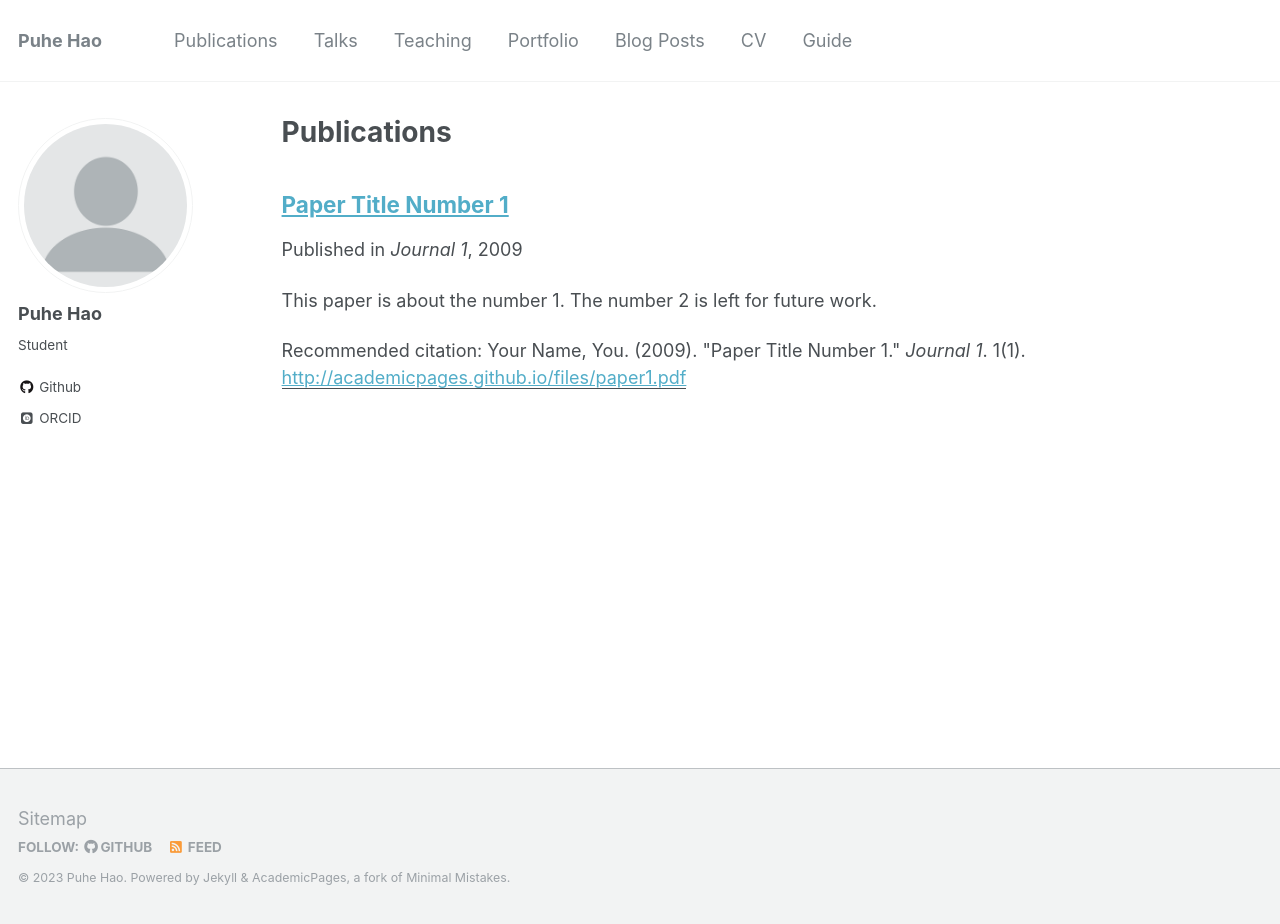
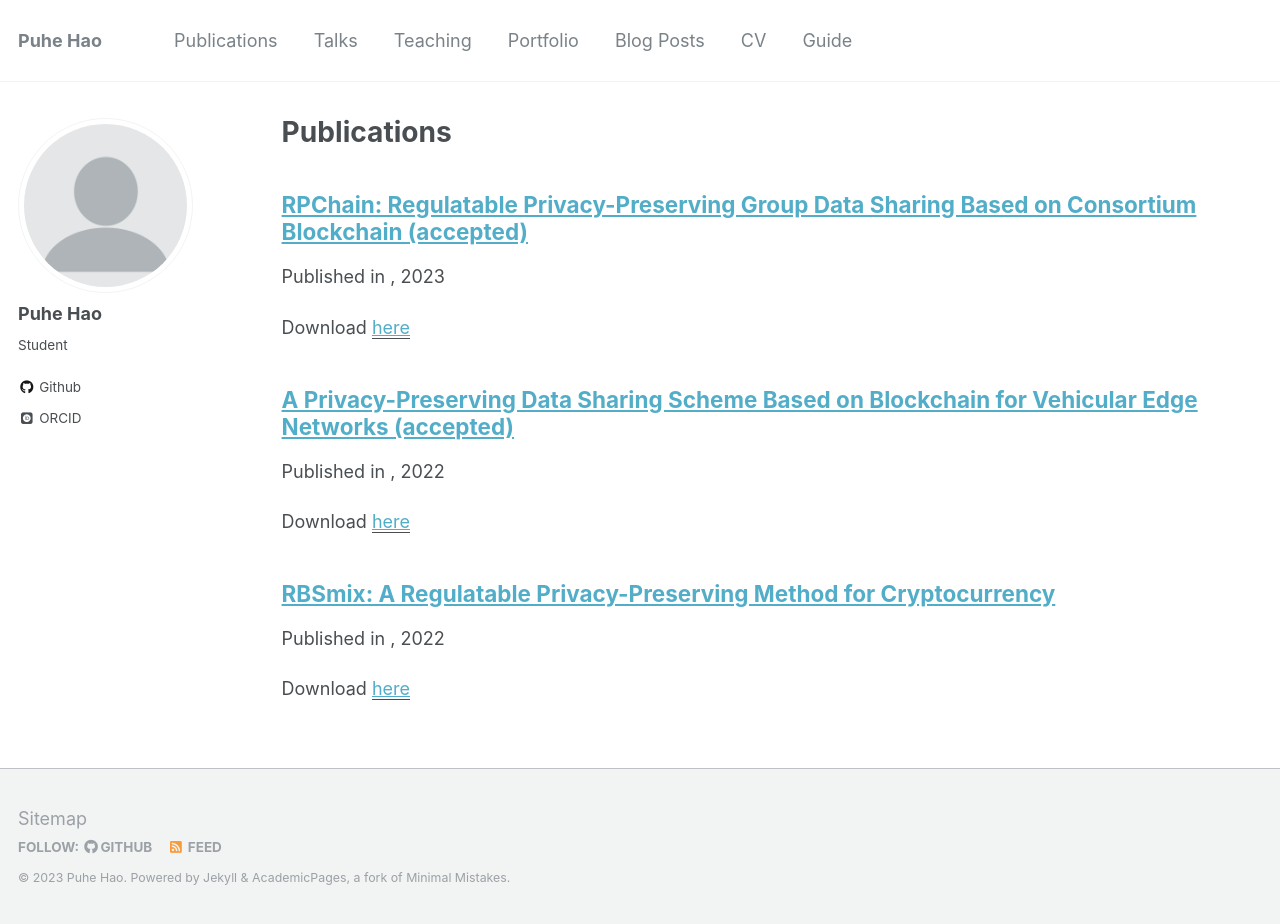
Before and after one commit to wawabinger/wawabinger.GitHub.io, a Jekyll site: the page built from _pages/publications.md, in a window 1280 px wide and 924 px high. Built offline with Jekyll 4.4.1, drawn with Linux system fonts in a browser that asks for light colours; some web fonts are replaced.

Commit message:
publication added
publication added

```diff
--- a/_publications/2009-10-01-paper-title-number-1.md
+++ b/_publications/2009-10-01-paper-title-number-1.md
@@ -1,15 +1,8 @@
 ---
-title: "Paper Title Number 1"
+title: "RBSmix: A Regulatable Privacy-Preserving Method for Cryptocurrency"
 collection: publications
 permalink: /publication/2009-10-01-paper-title-number-1
-excerpt: 'This paper is about the number 1. The number 2 is left for future work.'
-date: 2009-10-01
-venue: 'Journal 1'
-paperurl: 'http://academicpages.github.io/files/paper1.pdf'
-citation: 'Your Name, You. (2009). &quot;Paper Title Number 1.&quot; <i>Journal 1</i>. 1(1).'
+Jounal: Wireless Communications and Mobile Computing (CCF C期刊)
+date: 2022-06-08
+paperurl: 'https://www.hindawi.com/journals/wcmc/2022/7125472/'
 ---
-This paper is about the number 1. The number 2 is left for future work.
-
-[Download paper here](http://academicpages.github.io/files/paper1.pdf)
-
-Recommended citation: Your Name, You. (2009). "Paper Title Number 1." <i>Journal 1</i>. 1(1).
--- /dev/null
+++ b/_publications/2009-10-01-paper-title-number-2.md
@@ -0,0 +1,9 @@
+---
+title: "RPChain: Regulatable Privacy-Preserving Group
+Data Sharing Based on Consortium Blockchain (accepted)"
+collection: publications
+permalink: /publication/2009-10-01-paper-title-number-2
+Conference*: Asia-Pacific Network Operations and Management Symposium (APNOMS 2023）(CCF C会议)
+date: 2023-07-05
+paperurl: 'https://www.hindawi.com/journals/wcmc/2022/7125472/'
+---
--- /dev/null
+++ b/_publications/2009-10-01-paper-title-number-3.md
@@ -0,0 +1,9 @@
+---
+title: "A Privacy-Preserving Data Sharing Scheme Based
+on Blockchain for Vehicular Edge Networks (accepted)"
+collection: publications
+permalink: /publication/2009-10-01-paper-title-number-3
+Conference*: IEEE Global Communications Conference (GlobeCom 23)(CCF C会议)
+date: 2022-08-04
+paperurl: 'https://www.hindawi.com/journals/wcmc/2022/7125472/'
+---
```
